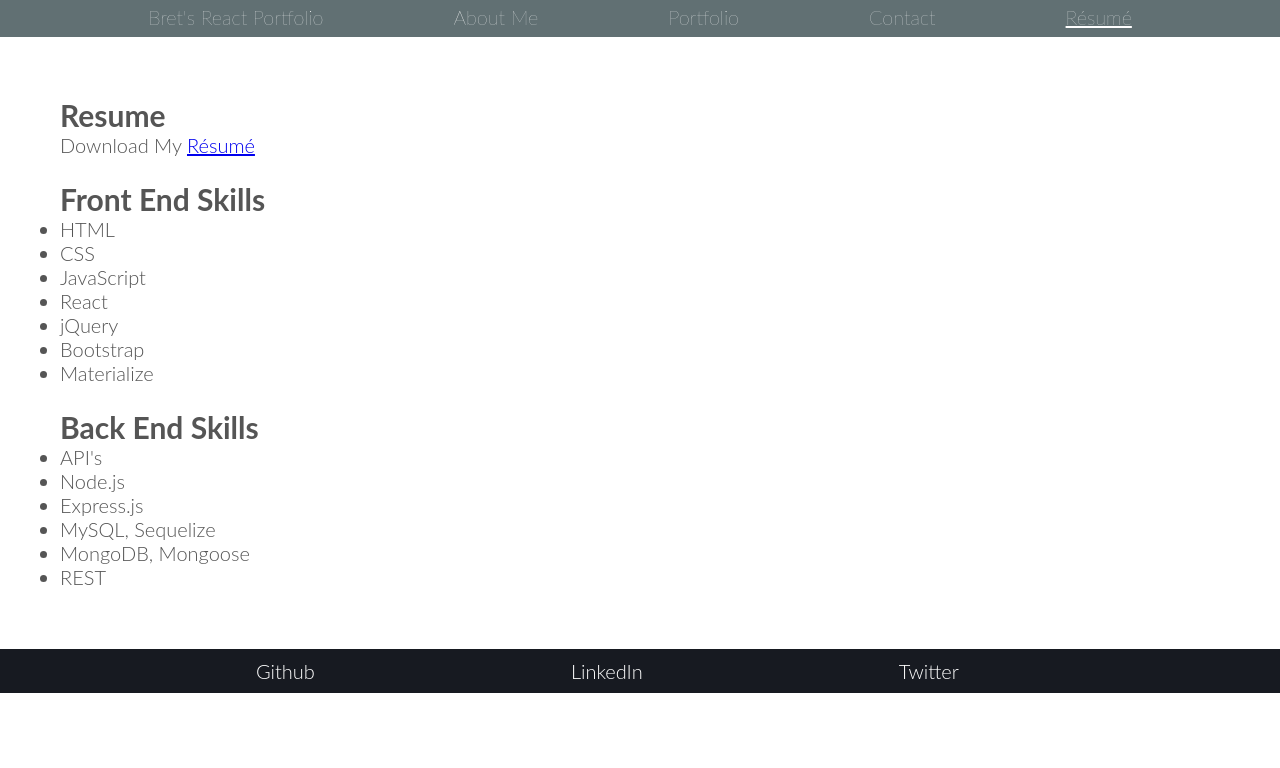
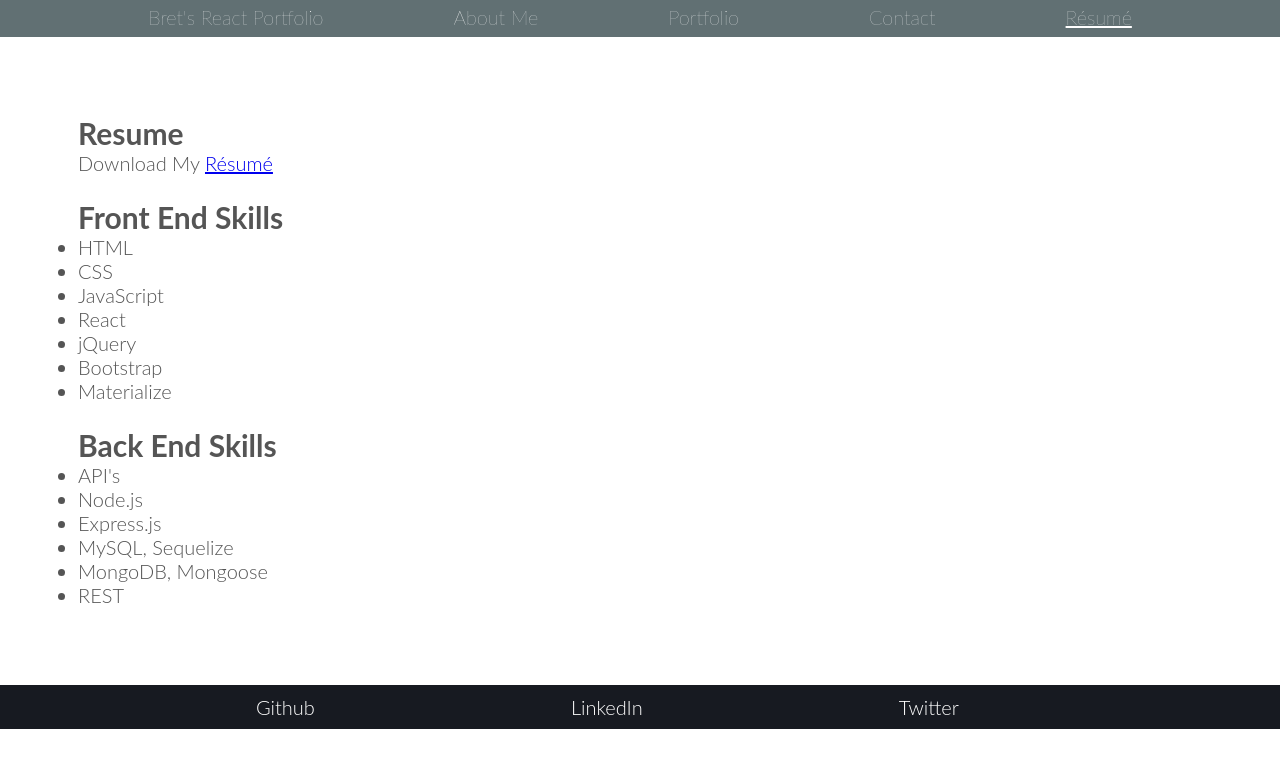
Before and after one commit to bret-short/brets-react-portfolio, a React (Create React App) app: page / in a window 1280 px wide. Both pictures are taken after a click on the element "Résumé". Shown: the top 768 px of the page. Built offline with nearby package versions, Linux system fonts and the light colour scheme.

Commit message:
last change

```diff
--- a/src/index.css
+++ b/src/index.css
@@ -254,6 +254,10 @@ footer {
   color: #171a21;
 }
 
+.resume-section {
+  margin: 18px 18px 18px 18px;
+}
+
 /* Mobile */
 /* @media screen and (max-width: 1440px) {
 	.section-text {
```
